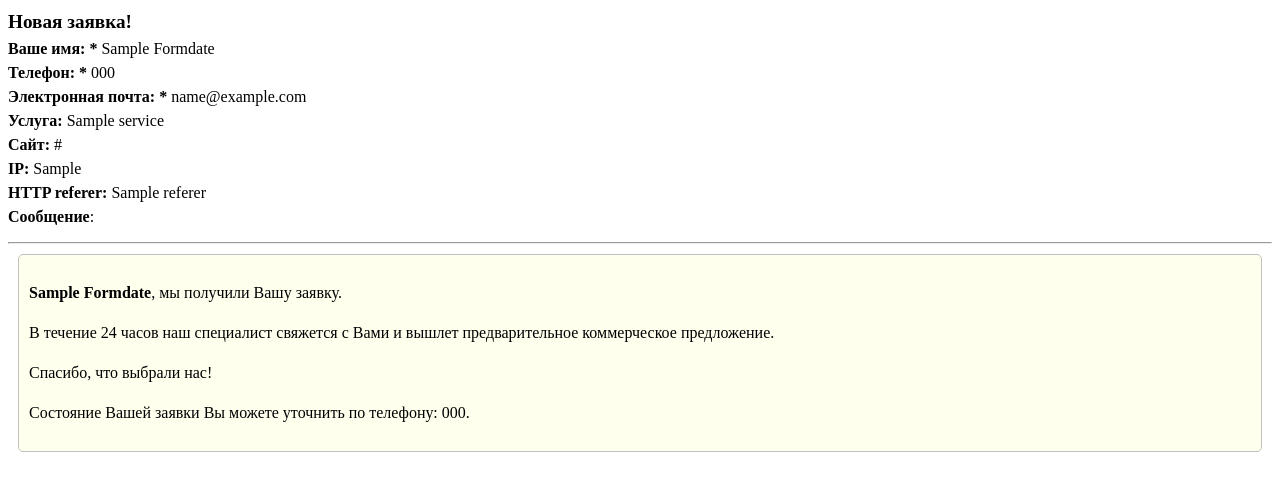
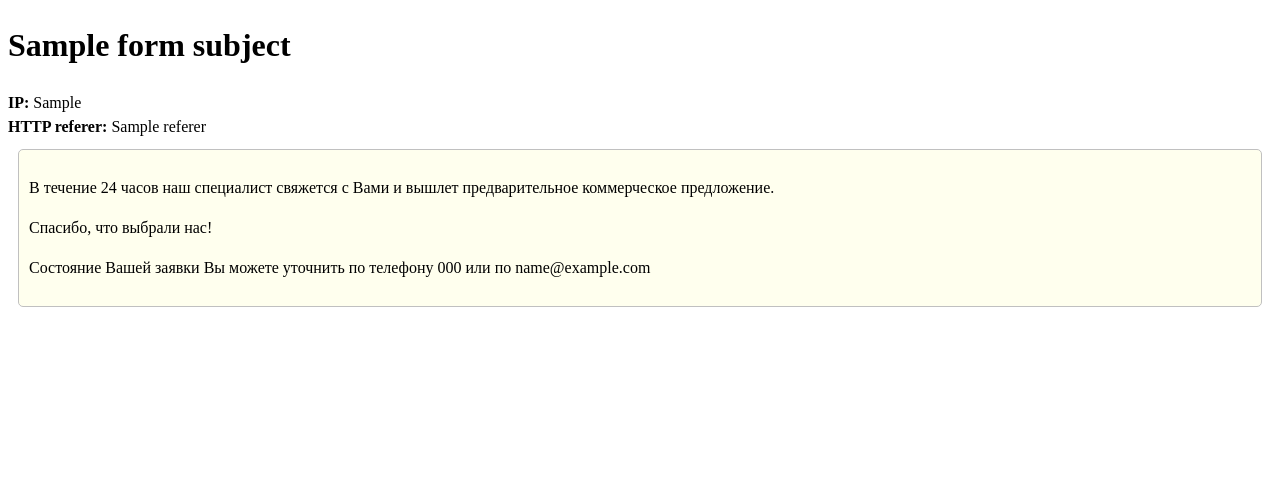
Before and after one commit to Baltrunas/django-contacts-v1, a Django app: template templates/contact/email_admin.html in a window 1280 px wide. Shown: the top 491 px of the page. Run offline with Django 3.2, Linux system fonts and the light colour scheme; the template is opened without the code that fills it: most values are stand-ins (such as "Sample title", 1, 10 or a date in 2020).

Commit message:
It`s work!

```diff
--- a/templates/contact/email_admin.html
+++ b/templates/contact/email_admin.html
@@ -1,31 +1,24 @@
+{% load getitem %}
 <!DOCTYPE html>
 <html>
 	<head>
 		<meta charset='utf-8'>
-		<title>Заявка</title>
+		<title>{{form_subject.title}}</title>
 	</head>
 	<body style='line-height: 1.5;'>
-		<big><b>Новая заявка!</b></big><br>
-		<b>Ваше имя: *</b> {{formdate.name|title}}<br>
-		<b>Телефон: *</b> {{formdate.tel}}<br>
-		<b>Электронная почта: *</b> {{formdate.email}}<br>
-			<b>Услуга:</b>
-				{% for service in formdate.ch %}
-					{{ service }}{% if forloop.last %}{% else %}, {% endif %}
-				{% endfor %}
-			<br>
-		<b>Сайт:</b> {{formdate.url}}<br>
+		<h1>{{form_subject.title}}</h1>
+		{% for field in form %}
+			<b>{{ field.label }}:</b> {{formdate|getitem:field.name}}<br>
+		{% endfor %}
 		<b>IP:</b> {{ip}}<br>
 		<b>HTTP referer:</b> {{referer}}<br>
-		<b>Сообщение</b>:
-		<pre style='font-size: 13px;'>{{formdate.msg}}</pre>
 
-		<hr>
+		{# <pre style='font-size: 13px;'>{{ form }}</pre> #}
+
 		<div style='background: #ffe; border: 1px solid silver; padding: 10px; margin: 10px; border-radius: 5px;'>
-			<p><b>{{ formdate.name|title }}</b>, мы получили Вашу заявку.</p>
 			<p>В течение 24 часов наш специалист свяжется с Вами и вышлет предварительное коммерческое предложение.</p>
 			<p>Спасибо, что выбрали нас!</p>
-			<p>Cостояние Вашей заявки Вы можете уточнить по телефону: {{ filial.phone }}.</p>
+			<p>Cостояние Вашей заявки Вы можете уточнить по телефону {{ form_subject.phone }} или по {{ form_subject.email }}</p>
 		</div>
 
 	</body>
--- a/templates/contact/page.html
+++ b/templates/contact/page.html
@@ -1,10 +1,9 @@
 {%extends 'base.html'%}
 {% block content %}
-
 <div id='sendform'>
 	{%if ok%}
 		<h1>Ваша заявка отправлена</h1>
-		<h3><b>{{ name|title }}</b>, мы получили Вашу заявку.</h3>
+		{# <h3><b>{{ name|title }}</b>, мы получили Вашу заявку.</h3> #}
 		<p>В течение 24 часов наш специалист свяжется с Вами и вышлет предварительное коммерческое предложение.</p>
 		<p>Спасибо, что выбрали нас!</p>
 		<p>Cостояние Вашей заявки Вы можете уточнить по телефону: {{ mail_filial.phone }}.</p>
```
Also changed, not shown: models.py (+8 -8 lines), templatetags/getitem.py (added, +10 -0 lines), views.py (+13 -10 lines), templatetags/__init__.py (added).
